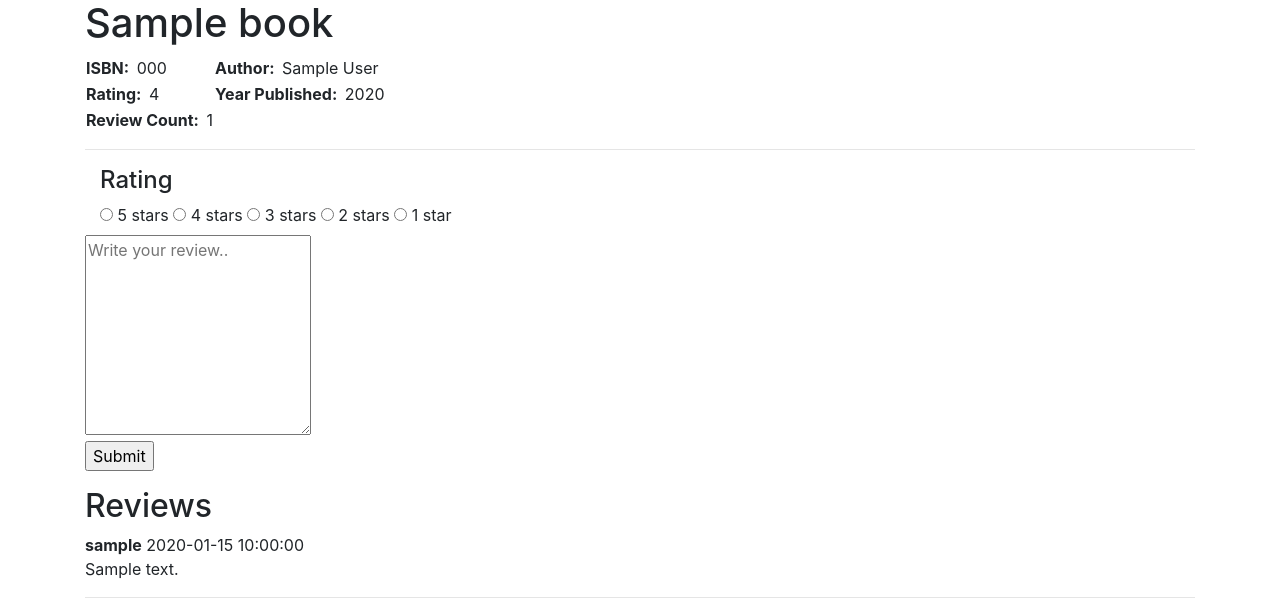
After one commit to athreshanju/project1_SAD, a Flask app: template templates/bookpage.html in a window 1280 px wide. The commit adds this page. Shown: the part 457-1071 px from the top of the page. Run offline with Flask 2, Linux system fonts and the light colour scheme; the template is opened without the code that fills it: most values are stand-ins (such as "Sample title", 1, 10 or a date in 2020); some libraries are stand-ins or nearby versions.

Commit message:
Implemented  Review feature

```diff
--- a/application.py
+++ b/application.py
@@ -1,21 +1,18 @@
 import os
 import sys
 import time
+from userReview import *
 
+from test import bookreview
 from users import *
-
+import json
 from flask import Flask, session, render_template, request,redirect,url_for
 from sqlalchemy import create_engine,desc
+import requests
 
-
-
-app = Flask(__name__, static_url_path='/static')
+# app = Flask(__name__, static_url_path='/static')
+app = Flask(__name__)
 app.secret_key = 'khammam'
-
-
-
-
-
 
 # Check for environment variable
 if not os.getenv("DATABASE_URL"):
@@ -29,23 +26,18 @@ with app.app_context():
     db.create_all()
 
 
-
 # Set up database
-
+@app.route("/")
+def index():
+    if 'username' in session:
+        return redirect(url_for('home'))
+    return redirect(url_for("register"))
 
 
 
 @app.route("/register")
-def index():
-
-    if 'username' in session:
-        return redirect(url_for('home'))
-
+def register():
     return render_template("reg.html")
-
-
-
-
 
 
 @app.route("/User",methods=["POST","GET"])
@@ -102,5 +94,55 @@ def userhome(user):
 
 @app.route("/logout/<username>")
 def logout(username):
+    print("Entered")
     session.pop(username, None)
     return redirect(url_for('index'))
+
+@app.route("/bookpage",methods=["POST","GET"])
+def bookspage():
+    print("Entered in b")
+    for key in session.keys():
+        username = key
+    book = bookreview("1416949658", "The Dark Is Rising", "Susan Cooper", 1973)
+    res = requests.get("https://www.goodreads.com/book/review_counts.json",
+                       params={"key": "2VIV9mRWiAq0OuKcOPiA", "isbns": book.isbn})
+    data = res.text
+    parsed = json.loads(data)
+    print(parsed)
+    res = {}
+    for i in parsed:
+        for j in (parsed[i]):
+            res = j
+
+    # Variables for testing
+    bookisbn = book.isbn
+
+    # Get all the reviews for the given book.
+    allreviews = review.query.filter_by(isbn=bookisbn).all()
+    if request.method == "POST":
+        rating = request.form.get("rating")
+        reviews = request.form.get("review")
+        isbn = book.isbn
+        timestamp = time.ctime(time.time())
+        title = book.title
+        user = review(isbn=isbn, review=reviews, rating=rating,
+                      time_stamp=timestamp, title=title, username=username)
+        db.session.add(user)
+        db.session.commit()
+
+
+        # Get all the reviews for the given book.
+        allreviews = review.query.filter_by(isbn=bookisbn).all()
+        return render_template("bookpage.html", res=res, book=book, review=allreviews, property="none", message="You reviewed this book!!")
+    else:
+        # database query to check if the user had given review to that paticular book.
+        rev = review.query.filter(
+            review.isbn == bookisbn, review.username == username).first()
+
+        # print(rev)
+
+        # if review was not given then dispaly the book page with review button
+        if rev is None:
+            return render_template("bookpage.html", book=book, review=allreviews, res=res,username=username)
+        else:
+            return render_template("bookpage.html", book=book, message="You reviewed this book!!", review=allreviews, res=res, property="none",username=username)
--- /dev/null
+++ b/templates/bookpage.html
@@ -0,0 +1,128 @@
+<!DOCTYPE html>
+<html class="no-js">
+
+<head>
+    <meta charset="UTF-8">
+    <meta http-equiv="X-UA-Compatible" content="IE=edge">
+    <title>{{book.title}}</title>
+    <meta name="viewport" content="width=device-width, initial-scale=1">
+    <link rel="stylesheet" href="{{ url_for('static', filename='css/review.css') }}" />
+
+    <link href=" https://stackpath.bootstrapcdn.com/bootstrap/4.4.1/css/bootstrap.min.css" rel="stylesheet"
+        integrity="sha384-Vkoo8x4CGsO3+Hhxv8T/Q5PaXtkKtu6ug5TOeNV6gBiFeWPGFN9MuhOf23Q9Ifjh" crossorigin="anonymous" />
+    <script src="https://stackpath.bootstrapcdn.com/bootstrap/4.4.1/js/bootstrap.min.js"
+        integrity="sha384-wfSDF2E50Y2D1uUdj0O3uMBJnjuUD4Ih7YwaYd1iqfktj0Uod8GCExl3Og8ifwB6" crossorigin="anonymous">
+    </script>
+    <script src="https://stackpath.bootstrapcdn.com/bootstrap/4.4.1/js/bootstrap.bundle.min.js"
+        integrity="sha384-6khuMg9gaYr5AxOqhkVIODVIvm9ynTT5J4V1cfthmT+emCG6yVmEZsRHdxlotUnm" crossorigin="anonymous">
+    </script>
+</head>
+
+<body>
+    <!--Navigation-->
+    <nav class="navbar navbar-expand-lg navbar-light bg-light">
+        <a class="navbar-brand" href="#">Book-Read</a>
+        <button class="navbar-toggler" type="button" data-toggle="collapse" data-target="#navbarSupportedContent"
+            aria-controls="navbarSupportedContent" aria-expanded="false" aria-label="Toggle navigation">
+            <span class="navbar-toggler-icon"></span>
+        </button>
+
+
+        <div class="collapse navbar-collapse" id="navbarSupportedContent">
+            <ul class="navbar-nav mr-auto">
+                <li class="nav-item active">
+                    <a class="nav-link" href="#">Home <span class="sr-only">(current)</span></a>
+
+            </ul>
+            <form class="form-inline my-2 my-lg-0"  action="{{ url_for('logout',username=username) }}">
+                <button class="btn btn-outline-success my-2 my-sm-0" type="submit">Logout
+                </button>
+            </form>
+
+        </div>
+    </nav>
+
+    <div class="container">
+        <div class="clearfix">
+            <img src="http://covers.openlibrary.org/b/isbn/{{book.isbn}}-L.jpg" class="img2" alt={{book.isbn}}
+                width="300" height="400">
+            <table id="tab">
+                <tr>
+                    <thead>
+                        <h1>{{book.title}}</h1>
+                    </thead>
+
+                </tr>
+                <tr>
+                    <td><b>ISBN:&nbsp&nbsp</b>{{book.isbn}}</td>
+                    <td><b>Author:&nbsp&nbsp</b>{{book.author}}</td>
+
+                </tr>
+                <tr>
+                    <td><b>Rating:&nbsp&nbsp</b>{{res['average_rating']}}</td>
+                    <td><b>Year Published:&nbsp&nbsp</b>{{book.year}}</td>
+                </tr>
+                <tr>
+                    <td><b>Review Count:&nbsp&nbsp</b>{{res['reviews_count']}}</td>
+                </tr>
+            </table>
+
+        </div>
+
+        <hr>
+
+        <div class="reviews">
+
+
+            <body>
+                <div style="display:{{property}}" class="container">
+                    <form action="/bookpage" method="POST">
+                        <div class="rate">
+
+                            <h4 class="starhead">Rating</h4>
+
+                            <input type="radio" id="star5" name="rating" value="5" />
+                            <label for="star5" title="text">5 stars</label>
+                            <input type="radio" id="star4" name="rating" value="4" />
+                            <label for="star4" title="text">4 stars</label>
+                            <input type="radio" id="star3" name="rating" value="3" />
+                            <label for="star3" title="text">3 stars</label>
+                            <input type="radio" id="star2" name="rating" value="2" />
+                            <label for="star2" title="text">2 stars</label>
+                            <input type="radio" id="star1" name="rating" value="1" />
+                            <label for="star1" title="text">1 star</label>
+
+                        </div>
+
+                        <div id="text" class="row">
+                            <div class="col-75">
+                                <textarea id="Review" name="review" placeholder="Write your review.."
+                                    style="height:200px"></textarea>
+                            </div>
+                        </div>
+
+                        <div class="row">
+                            <input class="bttn" type="submit" value="Submit">
+                        </div>
+
+                    </form>
+                </div>
+
+                <div class="reviews">
+                    <p style="color:rgb(22, 233, 22);text-align:center;">{{message}}</p>
+                    <h2 id="heading">Reviews</h2>
+
+                    {% for i in review %}
+                    <div class="review-body">
+                        <p>
+                            <b>{{i.username}}</b> {{i.time_stamp}}<br>
+                            {{i.review}}
+                        </p>
+                    </div>
+                    <hr>
+                    {% endfor %}
+
+                </div>
+            </body>
+
+</html>
--- a/templates/pager.html
+++ b/templates/pager.html
@@ -1,8 +1,11 @@
 <html>
 <head>
+	<meta name="viewport" content="width=device-width, initial-scale=1">
+    <link rel="stylesheet" href="https://stackpath.bootstrapcdn.com/bootstrap/4.4.1/css/bootstrap.min.css">
 
-		{% extends layout.html %}
+    <script src="https://stackpath.bootstrapcdn.com/bootstrap/4.4.1/js/bootstrap.min.js"></script>
 
+    <link rel="stylesheet" href="{{url_for('static',filename='styles.css')}}">
 	</head>
 	<body>
 		<h1>Successfully Registered</h1><br>
```
Also changed, not shown: templates/login.html (+7 -1 lines), templates/reg.html (+5 -3 lines), test.py (added, +8 -0 lines), userReview.py (added, +27 -0 lines).
